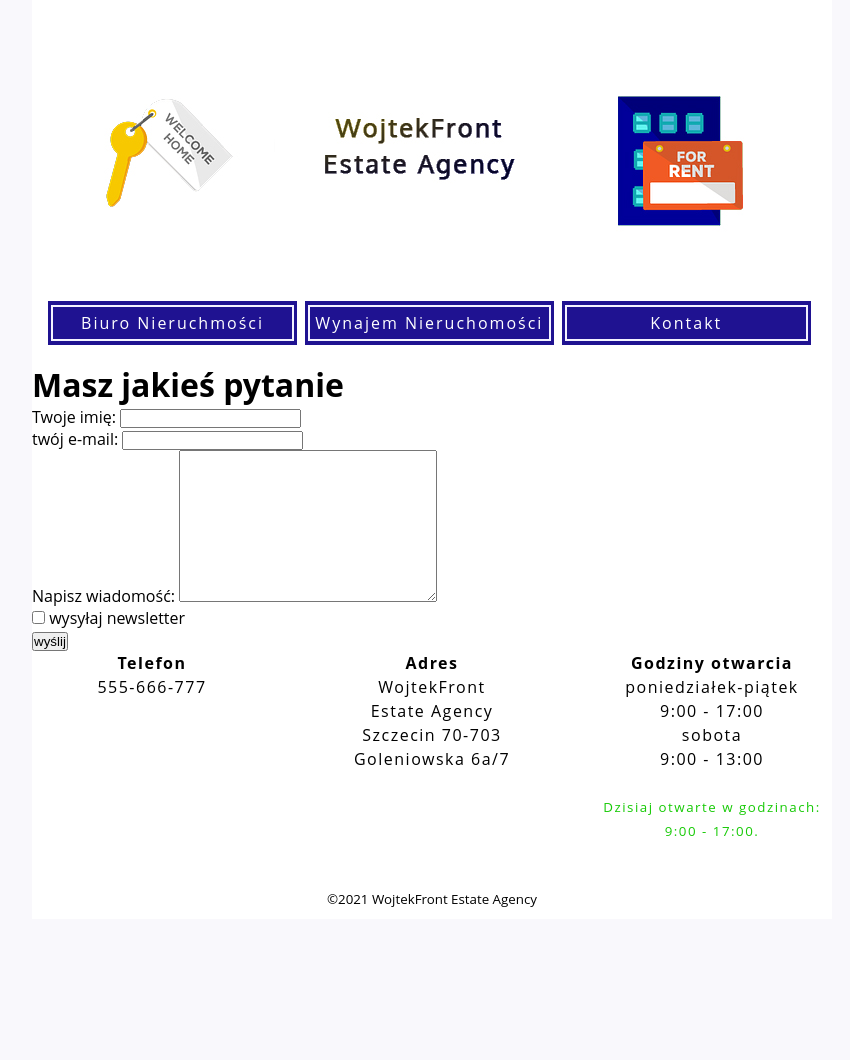
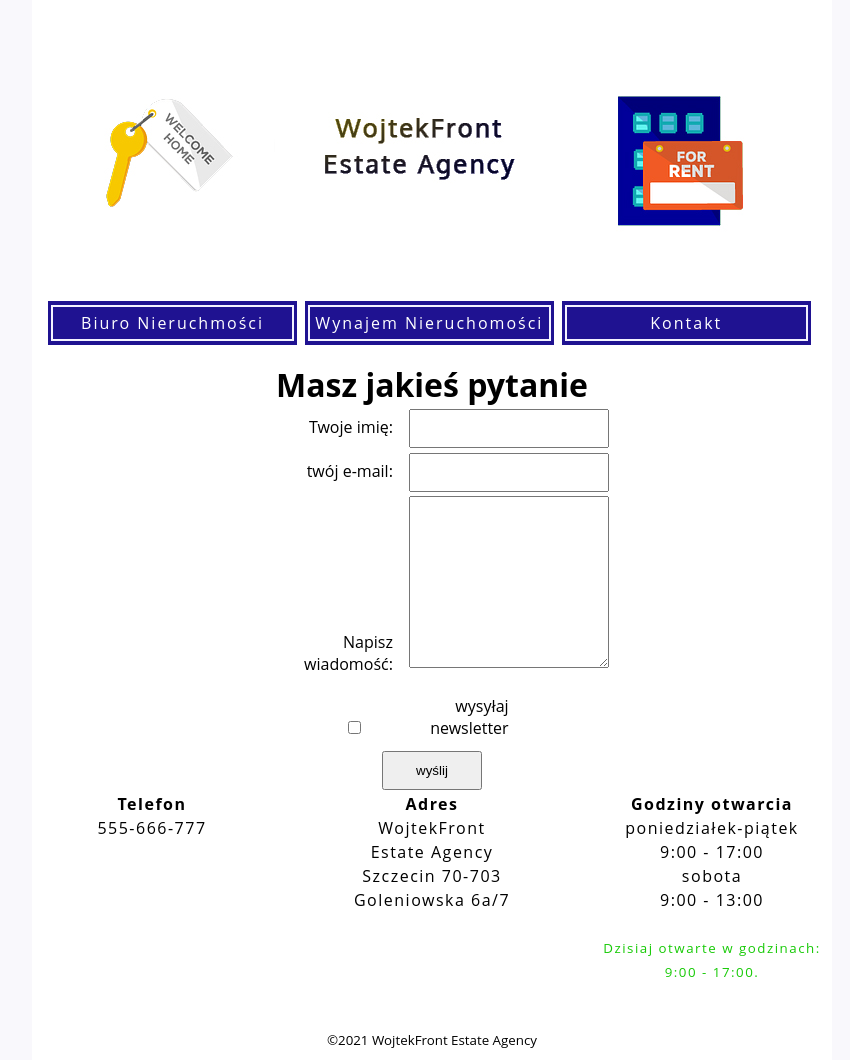
Before and after one commit to WojtekFront/estateAgency, a PHP site: page /kontaktWynajem.php in a window 1280 px wide. Shown: the whole page, without its empty margins (208-1058 px from the left). Before the commit the page ends 907 px from the top, so only its background shows below. Run offline with PHP 8.4, Linux system fonts and the light colour scheme.

Commit message:
contact css

```diff
--- a/css/style.css
+++ b/css/style.css
@@ -132,8 +132,6 @@ hr {
   padding-bottom: 15px;
 }
 
-/* -------------------------- Styling offer ------------------------ */
-
 .offers {
   text-align: center;
   align-items: center;
@@ -185,3 +183,47 @@ hr {
   color: black;
   text-decoration: none;
 }
+/* -------------------------- Styling contact ------------------------ */
+
+.contact {
+  text-align: center;
+  align-items: center;
+  height: auto;
+}
+
+#contactForm {
+  width: 100%;
+  /* background-color: red; */
+}
+
+#contactForm label,
+#yourEmail {
+  display: inline-block;
+  text-align: right;
+  /* background-color: rgb(34, 178, 70); */
+  width: 150px;
+  padding: 10px;
+}
+
+#contactForm input,
+#contactForm textarea{
+text-align: center;
+width: 200px;
+padding: 10px;
+margin: 2px;
+}
+
+#contactForm #subscribe{
+  align-items: right;
+  width:15px;
+}
+
+#contactForm .subscribe {
+  text-align: left;
+  /* background-color: firebrick; */
+}
+
+#contactForm .submit{
+  text-align: center;
+  width: 100px;
+}
```
